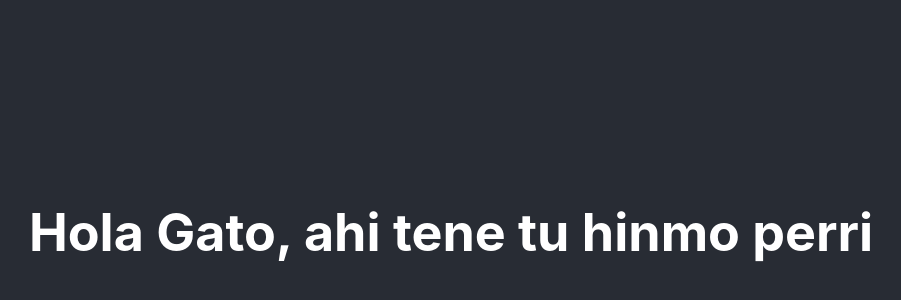
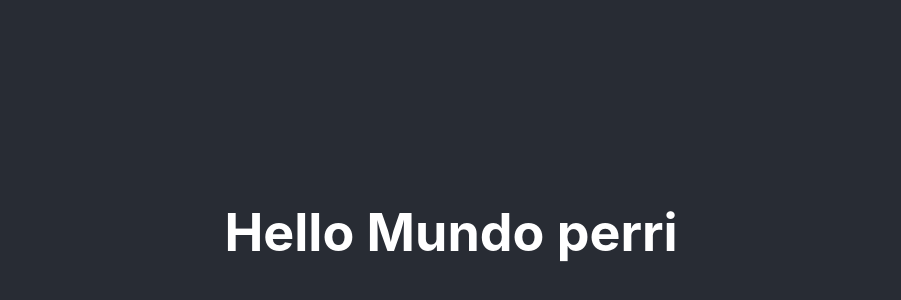
Before and after one commit to bugen86/Proyectos, a React (Create React App) app: page / in a window 1280 px wide. Shown: the part 168-468 px from the top of the page, without its empty margins (189-1090 px from the left). Built offline with nearby package versions, Linux system fonts and the light colour scheme.

Commit message:
Se reorganizan carpeta / Se comentan Archivos / Se modifican rutas

```diff
--- a/src/App.js
+++ b/src/components/App.js
@@ -1,11 +1,15 @@
+// React
 import React from "react"
-import "./App.css"
 
+// Css
+import "./css/App.css"
+
+// Main
 function App() {
 	return (
 		<div className="App">
 			<header className="App-header">
-				<h1>Hola Gato, ahi tene tu hinmo perri</h1>
+				<h1>Hello Mundo perri</h1>
 			</header>
 		</div>
 	)
```
Also changed, not shown: src/index.js (+8 -2 lines), src/components/css/App.css (renamed from src/App.css), src/components/css/index.css (renamed from src/index.css).
